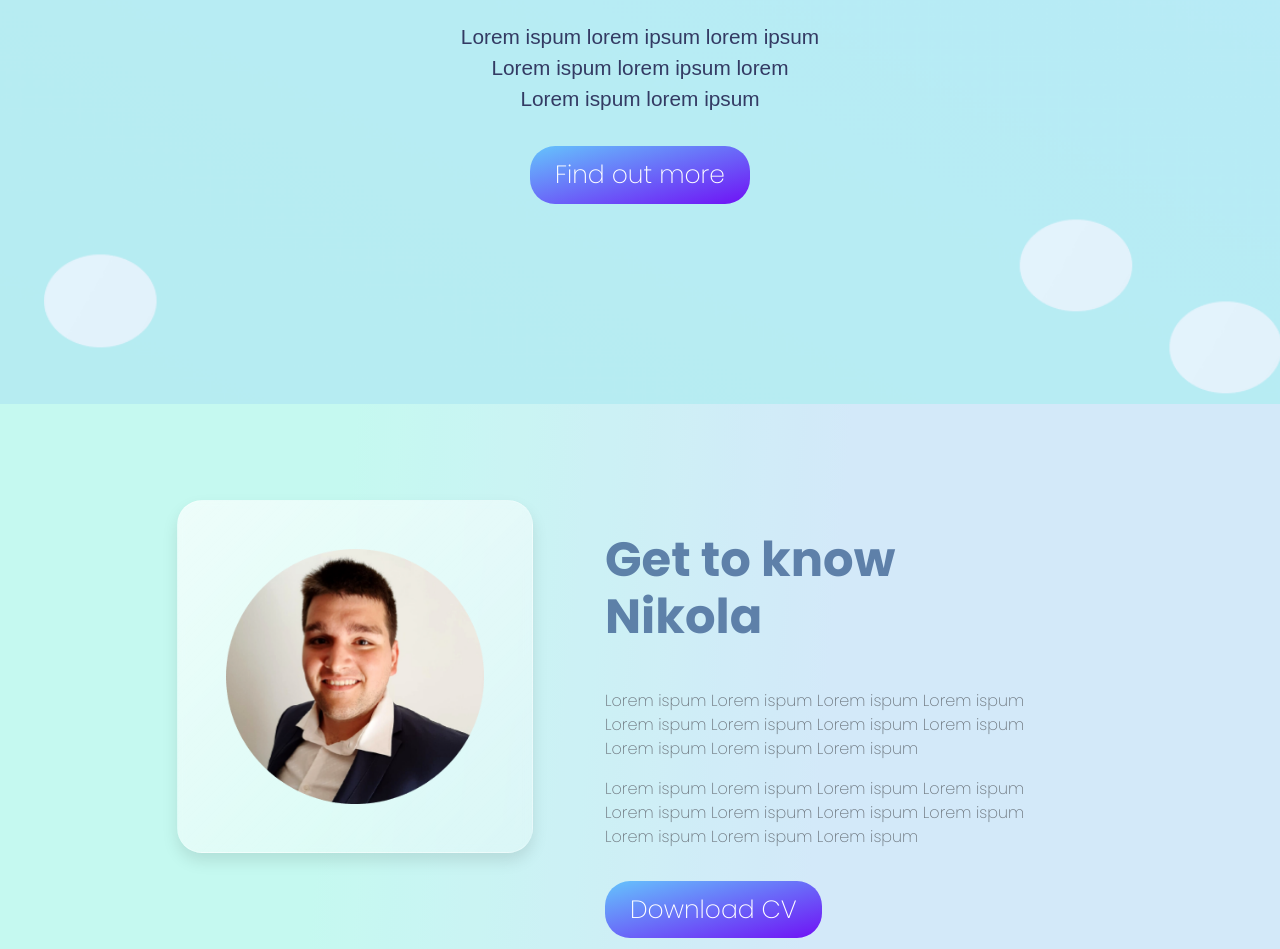
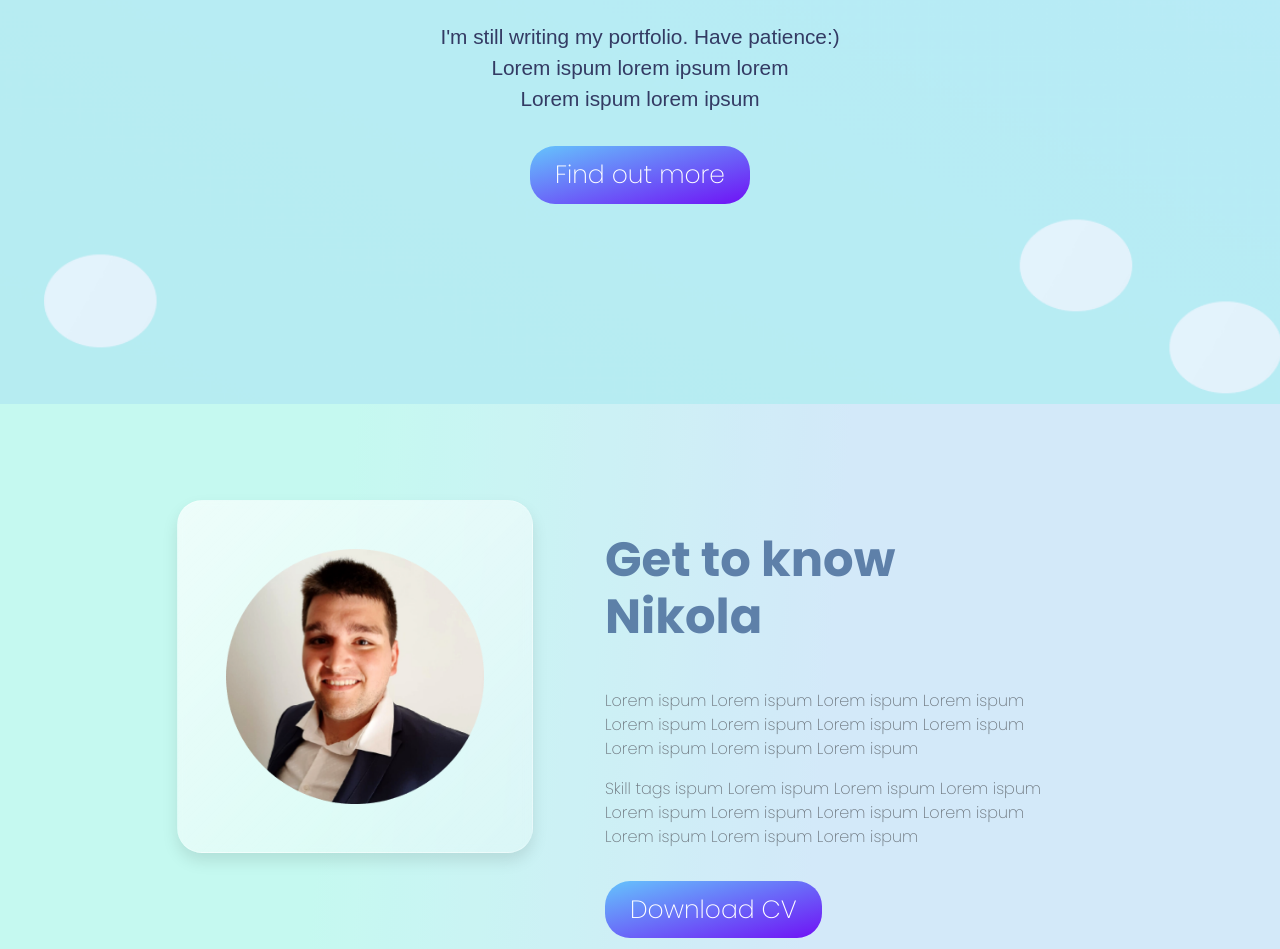
Before and after one commit to npodrascanin9/Resume, a plain HTML site: page index.html in a window 1280 px wide. Shown: the part 351-1300 px from the top of the page. Drawn offline with Linux system fonts and the light colour scheme.

Commit message:
updated text

```diff
--- a/index.html
+++ b/index.html
@@ -72,7 +72,7 @@
               <div class="intro-text">
                 <h1>Hi, I'm <span class="text-color">Nikola</span></h1>
                 <p class="p-3">
-                  Lorem ispum lorem ipsum lorem ipsum
+                  I'm still writing my portfolio. Have patience:)
                   <br />Lorem ispum lorem ipsum lorem <br />
                   Lorem ispum lorem ipsum
                 </p>
@@ -103,7 +103,7 @@
                     Lorem ispum Lorem ispum Lorem ispum Lorem ispum
                   </p>
                   <p class="text-secondary">
-                    Lorem ispum Lorem ispum
+                    Skill tags ispum Lorem ispum
                     Lorem ispum Lorem ispum Lorem ispum Lorem ispum Lorem ispum
                     Lorem ispum Lorem ispum Lorem ispum Lorem ispum
                   </p>
```
